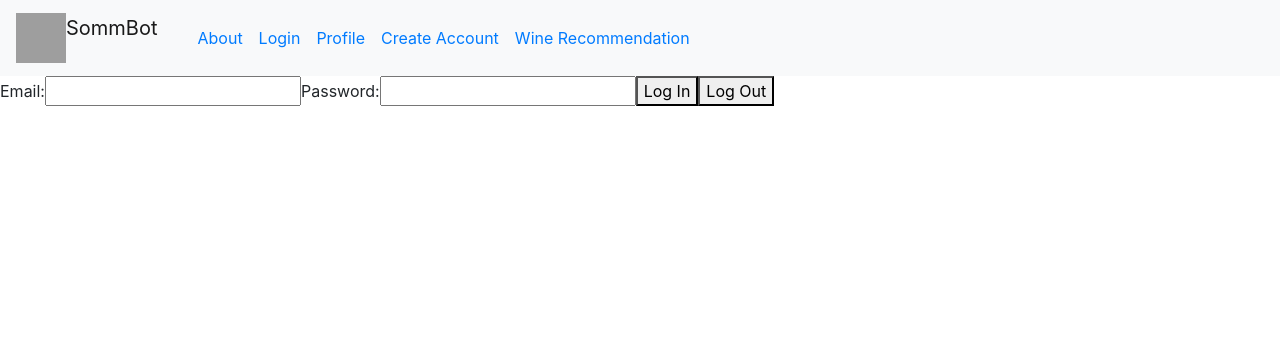
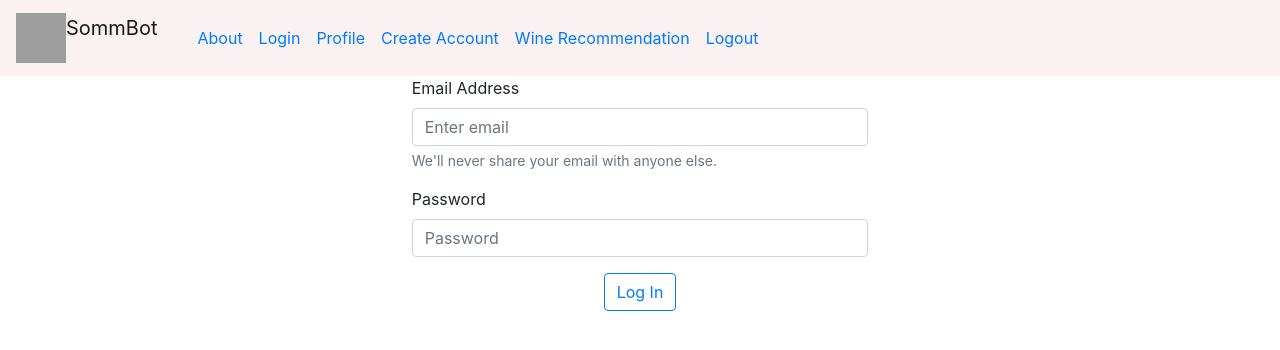
Before and after one commit to Calathea7/sommbot-v2, a React app in the folder projectsomm/: page /login in a window 1280 px wide. Shown: the top 350 px of the page. Built offline with nearby package versions, Linux system fonts and the light colour scheme; grey boxes are pictures that could not be loaded.

Commit message:
more bootstrap

```diff
--- a/projectsomm/src/App.js
+++ b/projectsomm/src/App.js
@@ -1,5 +1,5 @@
 import React from 'react';
-import {BrowserRouter as Router, Route, Link, Switch} from 'react-router-dom';
+import {BrowserRouter as Router, Route, Link, Switch, Redirect} from 'react-router-dom';
 import Select from 'react-select';
 import 'bootstrap/dist/css/bootstrap.min.css';
 import Container from 'react-bootstrap/Container';
@@ -7,11 +7,23 @@ import Row from 'react-bootstrap/Row';
 import Col from 'react-bootstrap/Col';
 import Navbar from 'react-bootstrap/Navbar';
 import { Nav } from 'react-bootstrap';
+import smimg from './sommbot-bckgrnd.png'
 
 function Homepage() {
-    return <div> Welcome to my site </div>
+    return (
+      <div
+        style={{ backgroundImage: `url(${smimg})`, backgroundRepeat: 'no-repeat', backgroundSize: 'cover', backgroundPosition: 'center', height: '100vh'}}>
+          <h3>Discover your next favorite wine with SommBot!</h3>
+      </div>
+    )
 }
-
+{/* <div>
+        Discover your next favorite wine with SommBot!
+        <img src={require('./sommbot-bckgrnd.png')} className="img-fluid" alt="Robot with wine bottles"></img>
+      </div> */}
+{/* <div
+style={{ backgroundImage: `url('/sommbot-bckgrnd.png')`, backgroundRepeat: 'no-repeat', backgroundSize: 'cover', backgroundPosition: 'center center'}}>
+</div> */}
 
 function About() {
     return <div> Wine recommendation app </div>
@@ -45,28 +57,57 @@ function CreateAccount(props) {
   };
   return (
     <form>
-      <label htmlFor="email">Email:</label>
+      <div className="container">
+          <div className="form-group">
+            <div className="form-row justify-content-center">
+              <div className="col-5">
+                <label htmlFor="exampleInputEmail1">Email Address</label>
                   <input
-        id="email"
-        type="text"
+                    id="exampleInputEmail1"
+                    className="form-control"
+                    type="email"
+                    placeholder="Enter email"
                     onChange={(e) => setEmail(e.target.value)}
                     value={email}>
                   </input>
-      <label htmlFor="name">Name:</label>
+                  <small id="emailHelp" className="form-text text-muted">We'll never share your email with anyone else.</small>
+              </div>
+            </div>
+          </div>
+          <div className="form-group">
+            <div className="form-row justify-content-center">
+              <div className="col-5">
+                <label htmlFor="exampleInputName1">Name</label>
                   <input
-        id="name"
+                    id="exampleInputName1"
+                    className="form-control"
                     type="text"
-        onChange={(e) => setName(e.target.value)}
+                    placeholder="Enter name"
+                    onChange={(e) => setEmail(e.target.value)}
                     value={name}>
                   </input>
-      <label htmlFor="password">Password:</label>
+              </div>
+            </div>
+          </div>
+          <div className="form-group">
+            <div className="form-row justify-content-center">
+              <div className="col-5">
+                <label htmlFor="exampleInputPassword1">Password</label>
                   <input
-        id="password"
+                    id="exampleInputPassword1"
                     type="password"
+                    className="form-control"
+                    placeholder="Password"
                     onChange={(e) => setPassword(e.target.value)}
                     value={password}>
                   </input>
-      <button onClick={CreateUser}> Create Profile </button>
+              </div>
+            </div>
+          </div>
+          <div className="row justify-content-center">
+            <button className="btn btn-outline-primary" onClick={CreateUser}> Create Profile </button>
+          </div>
+      </div>
     </form>
   )
 }
@@ -76,15 +117,17 @@ function Login(props) {
 
   const [email, setEmail] = React.useState('')
   const [password, setPassword] = React.useState('')
+  const [loggedIn, setLoggedIn] = React.useState(false)
+  const [userLog, setUserLog] = React.useState('')
 
-  const LogoutUser = (e) => {
-    e.preventDefault()
-    fetch('/api/logout')
-    .then(res => res.json())
-    .then((data) => {
-      alert(data.message)
-    })
-  };
+  // const LogoutUser = (e) => {
+  //   e.preventDefault()
+  //   fetch('/api/logout')
+  //   .then(res => res.json())
+  //   .then((data) => {
+  //     alert(data.message)
+  //   })
+  // };
 
   const VerifyUser = (e) => {
     e.preventDefault()
@@ -97,32 +140,79 @@ function Login(props) {
       headers: {
         'Content-Type': 'application/json'
       },
+      credentials: 'include',
       body: JSON.stringify(inputs)
     })
     .then(res => res.json())
-    .then((data) => {
-      alert(data.message)
+    .then(data => {
+      if (data.status === 'success') {
+        setLoggedIn(true);
+        setUserLog(data.status);
+        console.log(loggedIn);
+        console.log("1logged-in?");
+        console.log(userLog);
+        alert(data.message);
+      }
+      else {
+        alert(data.message);
+      }
     })
-  };
+  }
+
+  if (loggedIn === true) {
+    localStorage.setItem('userLog', userLog)
+    console.log('2does it save to local storage?')
+    console.log(localStorage.getItem('userLog'))
+    return <Redirect to='/recommendation'/>
+  }
+
+  if (localStorage.getItem('userLog')) {
+    console.log('if logged in already')
+    console.log(localStorage.getItem('userLog'))
+    alert('Already logged in!')
+    return <Redirect to='/recommendation'/>
+  }
+
 
   return (
     <form>
-      <label htmlFor="email">Email:</label>
+      <div className="container">
+          <div className="form-group">
+            <div className="form-row justify-content-center">
+              <div className="col-5">
+                <label htmlFor="exampleInputEmail1">Email Address</label>
                   <input
-        id="email"
-        type="text"
+                    id="exampleInputEmail1"
+                    className="form-control"
+                    type="email"
+                    placeholder="Enter email"
                     onChange={(e) => setEmail(e.target.value)}
                     value={email}>
                   </input>
-      <label htmlFor="password">Password:</label>
+                  <small id="emailHelp" className="form-text text-muted">We'll never share your email with anyone else.</small>
+              </div>
+            </div>
+          </div>
+          <div className="form-group">
+            <div className="form-row justify-content-center">
+              <div className="col-5">
+                <label htmlFor="exampleInputPassword1">Password</label>
                   <input
-        id="password"
+                    id="exampleInputPassword1"
                     type="password"
+                    className="form-control"
+                    placeholder="Password"
                     onChange={(e) => setPassword(e.target.value)}
                     value={password}>
                   </input>
-      <button onClick={VerifyUser}> Log In </button>
-      <button onClick={LogoutUser}> Log Out </button>
+              </div>
+            </div>
+          </div>
+          <div className="row justify-content-center">
+            <button className="btn btn-outline-primary" onClick={VerifyUser}> Log In </button>
+            {/* <button className="btn-outline-primary" onClick={LogoutUser}> Log Out </button> */}
+          </div>
+      </div>
     </form>
   )
 }
@@ -217,8 +307,10 @@ function UserProfile(props) {
       setWineData(data)
       console.log("wineData state:", data)
     })
-  }, [])
+  }, [localStorage.getItem('userLog')])
 
+  function AccessProfile() {
+    if (localStorage.getItem('userLog')) {
     return (
         <div>
           <ul>
@@ -227,6 +319,13 @@ function UserProfile(props) {
           <MapContainer data={wineData}/>
         </div>
       )
+    } else {
+        alert('You need to log in for this feature')
+        return <Redirect to='/login'/>
+  }}
+
+  return <AccessProfile/>
+
 }
 
 
@@ -270,7 +369,6 @@ function Recommendation(props) {
     {value: 'rose', label: 'rose'},
     {value: 'asparagus', label: 'asparagus'},
     {value: 'pepper', label: 'pepper'},
-    {value: 'vanilla', label: 'vanilla'},
     {value: 'black', label: 'black'},
     {value: 'red', label: 'red'},
     {value: 'plum', label: 'plum'},
@@ -429,15 +527,30 @@ function Recommendation(props) {
 
 
 function App() {
+
+  const LogoutUser = (e) => {
+    e.preventDefault()
+    fetch('/api/logout')
+    .then(res => res.json())
+    .then((data) => {
+    if (data.status === 'error') {
+      alert(data.message)
+    } else {
+      localStorage.removeItem('userLog');
+      alert(data.message)
+    }
+    })
+  };
+
   return (
       <Router>
         <div>
-          <nav className="navbar navbar-expand-lg navbar-light bg-light">
+          <nav className="navbar navbar-expand-lg navbar-light" style={{backgroundColor: "#faf2f2"}}>
             <a className="navbar-brand" href="/">
-            <img src={require('./smlogo.png')} width="50" height="50" class="d-inline-block align-top" alt=""/>
+            <img src={require('./smlogo.png')} width="50" height="50" className="d-inline-block align-top" alt="wine glass with mustache"/>
               SommBot
             </a>
-            <button className="navbar-toggler" type="button" data-toggle="collapse" data-target="#navbarSupportedContent" aria-controls="navbarSupportedContent" aria-expanded="false" aria-label="Toggle navigation">
+            <button className="navbar-toggler" type="button" dataToggle="collapse" dataTarget="#navbarSupportedContent" ariaControls="navbarSupportedContent" ariaExpanded="false" ariaLabel="Toggle navigation">
               <span className="navbar-toggler-icon"></span>
             </button>
             <div className="collapse navbar-collapse" id="navbarSupportedContent">
@@ -472,6 +585,11 @@ function App() {
                     <Link to="/recommendation"> Wine Recommendation </Link>
                   </a>
                 </li>
+                <li className="nav-item">
+                  <a className="nav-link">
+                    <Link to="/" onClick={LogoutUser}> Logout </Link>
+                  </a>
+                </li>
               </ul>
             </div>
           </nav>
@@ -494,7 +612,6 @@ function App() {
             <Route path="/">
               <Homepage />
             </Route>
-
           </Switch>
           </div>
       </Router>
```
Also changed, not shown: projectsomm/src/UserProfile.js (+56 -0 lines), 1 other file (tests, documents, lock files or other folders). Lines whose indentation alone changed are shown as unchanged.
